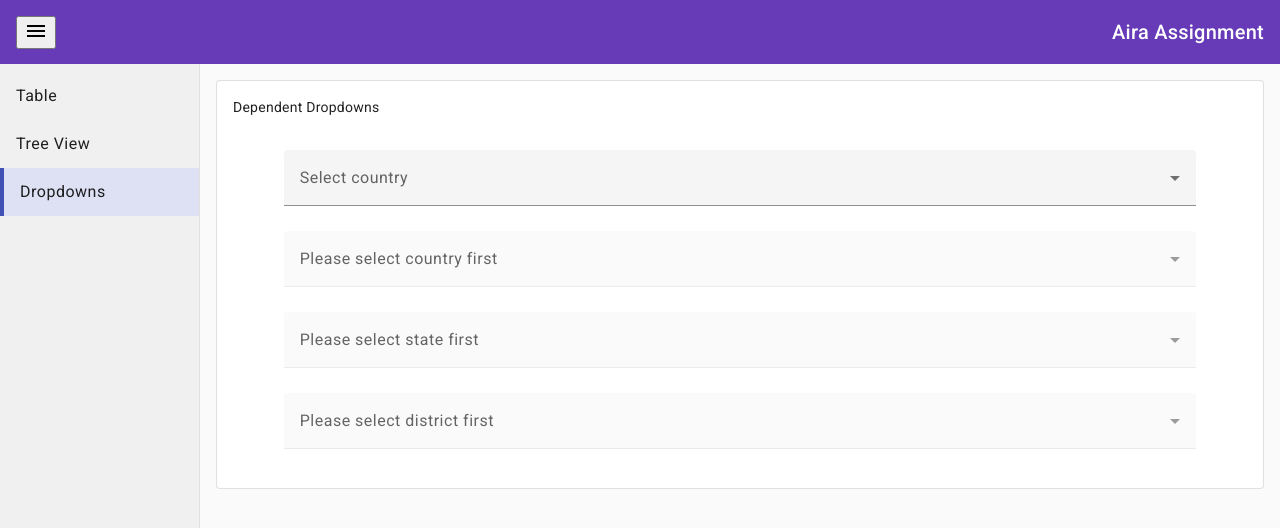
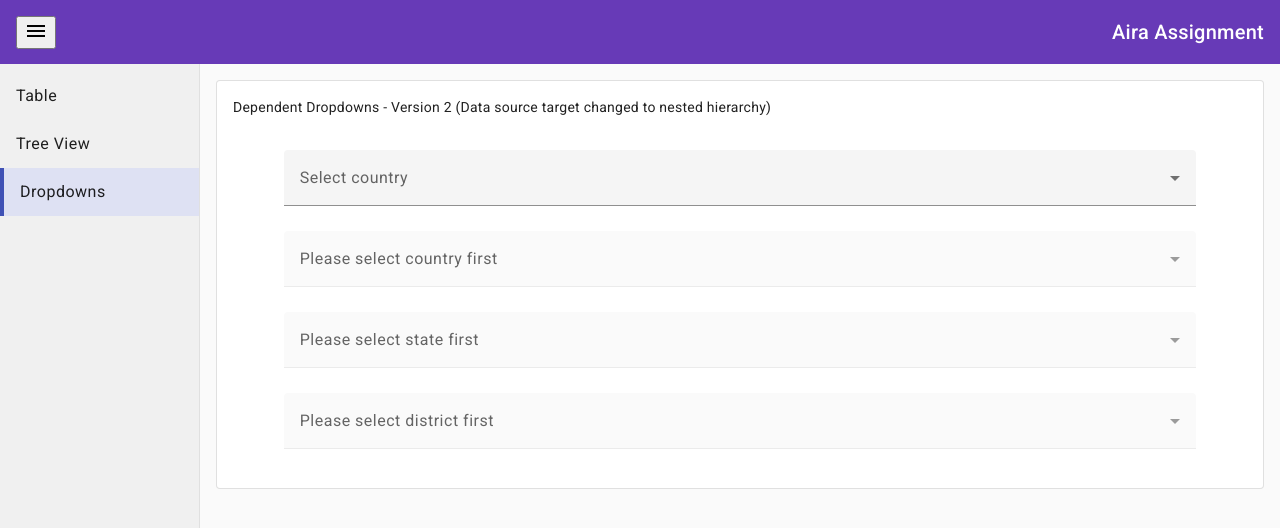
Before and after one commit to dcdevv/aira-assignment, an Angular app: page /dropdowns in a window 1280 px wide. Shown: the top 528 px of the page. Built offline with nearby package versions, Linux system fonts and the light colour scheme.

Commit message:
dropdown page label update

```diff
--- a/src/app/module/dropdowns/dropdowns.component.html
+++ b/src/app/module/dropdowns/dropdowns.component.html
@@ -1,5 +1,5 @@
 <mat-card class="dropdown-card" appearance="outlined">
-    <mat-card-header class="card-header">Dependent Dropdowns</mat-card-header>
+    <mat-card-header class="card-header">Dependent Dropdowns - Version 2 (Data source target changed to nested hierarchy) </mat-card-header>
     <mat-card-content>
         <mat-grid-list cols="1" rowHeight="5rem">
 
```
